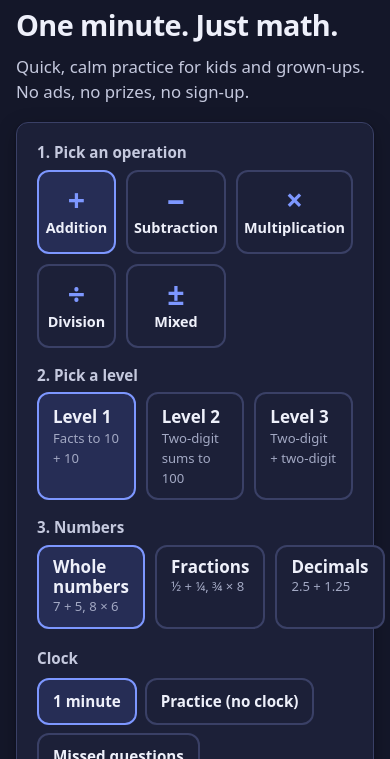
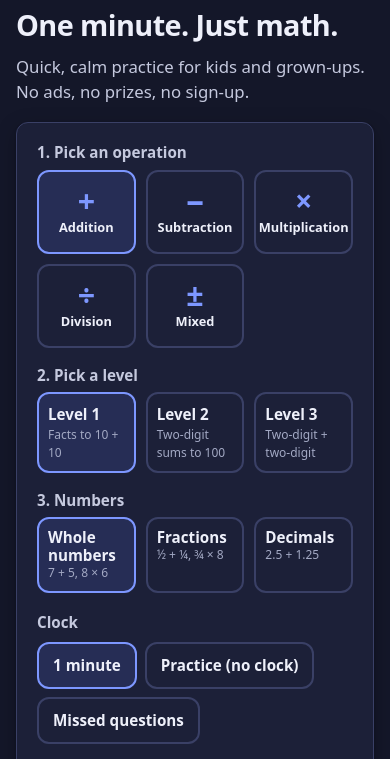
Before and after one commit to Eulo440/oneminmath, a plain HTML site: page index.html in a window 390 px wide. Shown: the part 70-829 px from the top of the page. Drawn offline with Linux system fonts and the light colour scheme; no server answers.

Commit message:
Setup cards fit small phones (no sideways scroll)

```diff
--- a/static/css/style.css
+++ b/static/css/style.css
@@ -202,3 +202,18 @@ input.answer.wide { width: 6.2ch; }
   .sheet-foot { font-size: 9pt; color: #555; margin-top: 4mm; }
 }
 @media (prefers-reduced-motion: reduce) { * { transition: none !important; animation: none !important; } }
+/* small phones: keep the setup cards inside the screen (no sideways scroll or zoom-out) */
+.tiles, .levels { grid-template-columns: repeat(3, minmax(0, 1fr)); }
+@media (min-width: 641px) { .tiles { grid-template-columns: repeat(5, minmax(0, 1fr)); } }
+.tile, .level { min-width: 0; }
+@media (max-width: 400px) {
+  .tile { font-size: .8rem; padding: 10px 4px; }
+  .level { padding: 9px 9px; }
+  .level strong { font-size: .95rem; }
+  .level small { font-size: .75rem; }
+}
+@media (max-width: 360px) {
+  .tile { font-size: .7rem; padding: 10px 2px; }
+  .level { padding: 8px 7px; }
+  .level strong { font-size: .85rem; }
+}
```
